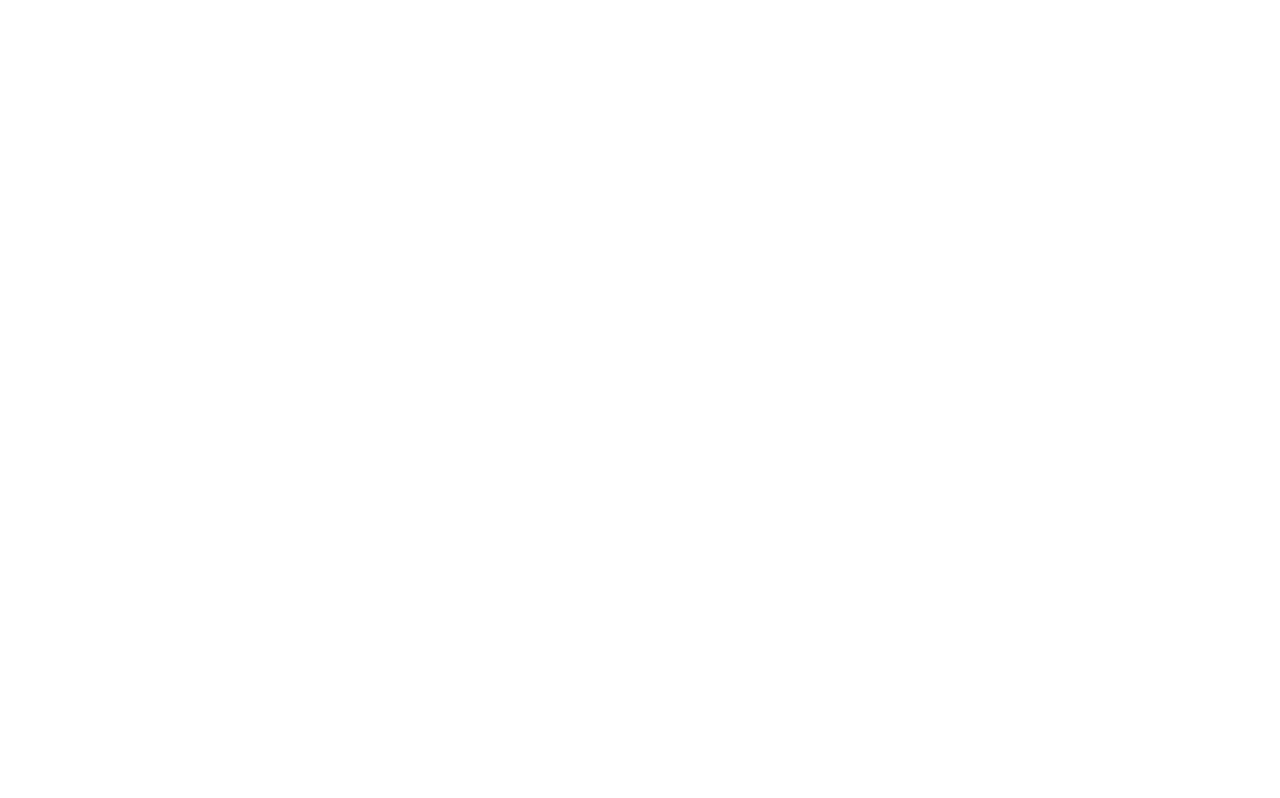
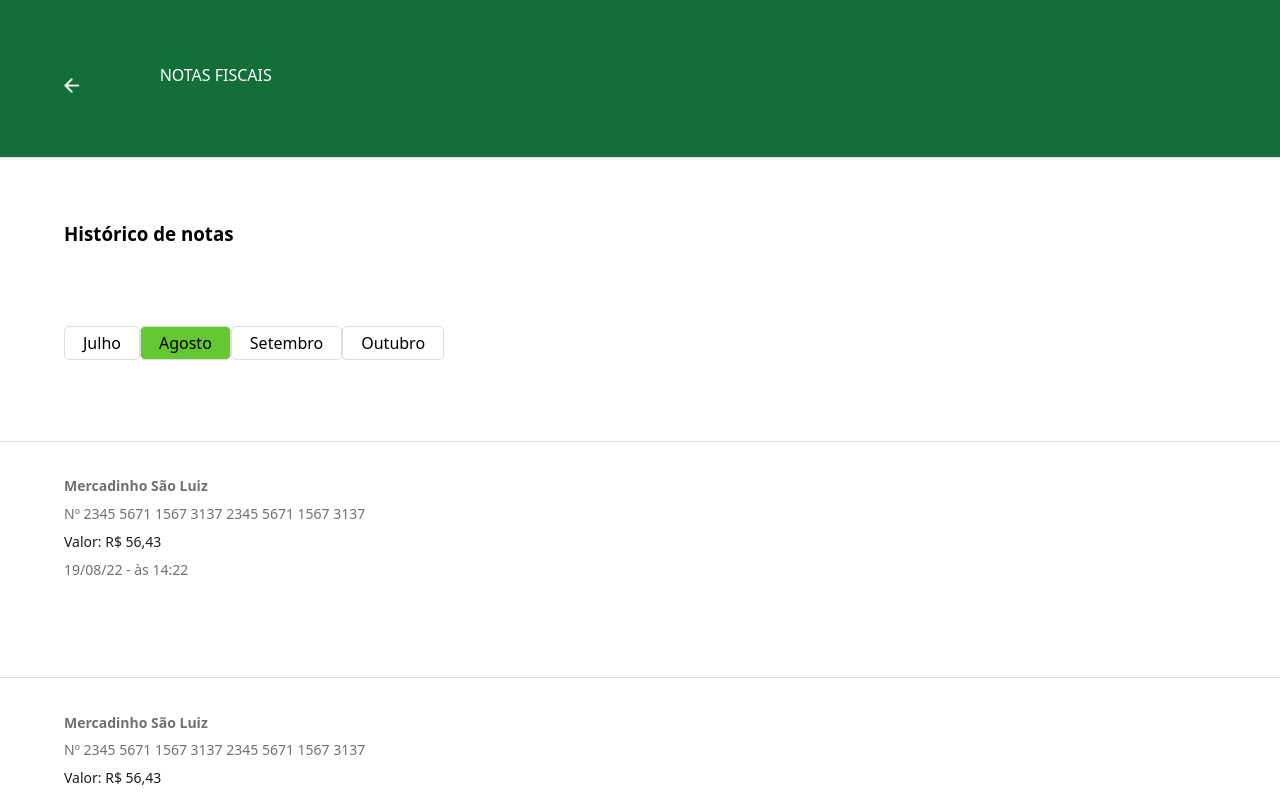
Before and after one commit to itsaleplets/comunicred, a React (Create React App) app: page /invoices in a window 1280 px wide. Shown: the top 798 px of the page. Built offline with nearby package versions, Linux system fonts and the light colour scheme.

Commit message:
Feat: invoices page

```diff
--- a/src/App.jsx
+++ b/src/App.jsx
@@ -4,15 +4,17 @@
 import Authentication from './components/Authentication';
 import Loans from './pages/Loans';
 import { BrowserRouter, Route, Switch } from 'react-router-dom';
+import Invoices from './pages/Invoices';
+
 function App() {
   const { authentication } = useContext(Context);
-
   return (
     <BrowserRouter>
       <Switch>
         <Route exact path="/" component={authentication ? Home : Authentication} />
         <Route path="/home" component={ Home } />
         <Route path="/loans" component={ Loans } />
+        <Route path="/invoices" component={ Invoices } />
       </Switch>
     </BrowserRouter>
   );
--- a/src/components/Box.jsx
+++ b/src/components/Box.jsx
@@ -20,8 +20,10 @@
 }
 
 function SmallBox(props) {
+	const history = useHistory();
+
 	return (
-		<div className="smallBox box">
+		<div className="smallBox box" onClick={() => history.push(props.path)}>
             <img src={props.src} width="24px" />
 			<p>{props.text}</p>
 		</div>
--- /dev/null
+++ b/src/components/Invoice.jsx
@@ -0,0 +1,17 @@
+import '../style/Invoice.css'
+
+
+function Invoice() {
+
+	return (
+		<div className='invoice grey'>
+			<p>Mercadinho São Luiz</p>
+			<p>Nº 2345 5671 1567 3137 2345 5671 1567 3137</p>
+            <p className='dark'>Valor: R$ 56,43</p>
+            <p>19/08/22 - às 14:22</p>
+		</div>
+
+	);
+}
+
+export default Invoice;
--- a/src/components/Rating.jsx
+++ b/src/components/Rating.jsx
@@ -4,7 +4,7 @@
 
 	return (
 		<div className='evaluation'>
-				<p>SUA AVALIAÇÃO ESTÁ: "BOA"</p>
+				<p>SUA AVALIAÇÃO ESTÁ: <b>"BOA"</b></p>
 				<div className="progress">
 					<div className="progress-done" style={{ width: `${73}%` }}>
 						<span className="progressText">
--- a/src/pages/Home.jsx
+++ b/src/pages/Home.jsx
@@ -16,7 +16,7 @@
 				<BigBox path="/loans"/>
 				<div className='sectionBody'>
 					<div>
-						<SmallBox src={note} text="Notas Fiscais"/>
+						<SmallBox path="/invoices" src={note} text="Notas Fiscais"/>
 						<SmallBox src={business} text="Meu Negócio"/>
 					</div>
 					<div>
--- /dev/null
+++ b/src/pages/Invoices.jsx
@@ -0,0 +1,30 @@
+import { GreenButton } from '../components/Button';
+import Header from '../components/Header';
+import Invoice from '../components/Invoice';
+import '../style/Invoices.css'
+
+function Invoices() {
+	return (
+		<div className='invoices'>
+			<Header text="NOTAS FISCAIS" />
+			<div className='months'>
+				<h3>Histórico de notas</h3>
+				<div>
+					<button>Julho</button>
+					<button style={{backgroundColor:'#63C832'}}>Agosto</button>
+					<button>Setembro</button>
+					<button>Outubro</button>
+				</div>
+			</div>
+			<Invoice />
+			<Invoice />
+			<Invoice />
+			<div className='invoiceButton'>
+				<GreenButton text="+ INCLUIR NOVA NOTA"/>
+			</div>
+		</div>
+
+	);
+}
+
+export default Invoices;
--- a/src/pages/Loans.jsx
+++ b/src/pages/Loans.jsx
@@ -8,7 +8,7 @@
 
 	return (
 		<div className='loans'>
-			<Header text="Meus Empréstimos" />
+			<Header text="MEUS EMPRÉSTIMOS" />
 			<BigBox />
 			<div className="loan">
 				<h3>Você tem 1 empréstimo ativo </h3>
--- /dev/null
+++ b/src/style/Invoice.css
@@ -0,0 +1,19 @@
+.invoice {
+    border-top: 1.5px solid #DEDEDE;
+    text-align: left;
+    display: flex;
+    flex-direction: column;
+    justify-content: space-evenly;
+    height: 120px;
+    margin-top: 5%;
+    padding: 2% 5%;
+    font-size: 14px;
+}
+
+.invoice :first-child {
+    font-weight: bold;
+}
+
+.dark {
+    color: #1F1920;
+}
--- /dev/null
+++ b/src/style/Invoices.css
@@ -0,0 +1,28 @@
+.invoices {
+    background-color: white;
+}
+
+.months {
+    text-align: left;
+    margin: 5%;
+}
+
+.months div {
+    display: flex;
+    margin: 7% 0;
+    width: 47vh;
+    justify-content: space-between
+}
+
+.months button {
+    background-color: white;
+    border: solid 1px #000000;
+    padding: 5px 18px;
+    border: solid 1px #deddde;
+    border-radius: 5px;
+    font-size: 16px;
+}
+
+.invoiceButton{
+    margin-top: 10%;
+}
```
Also changed, not shown: src/images/check.png (added).
